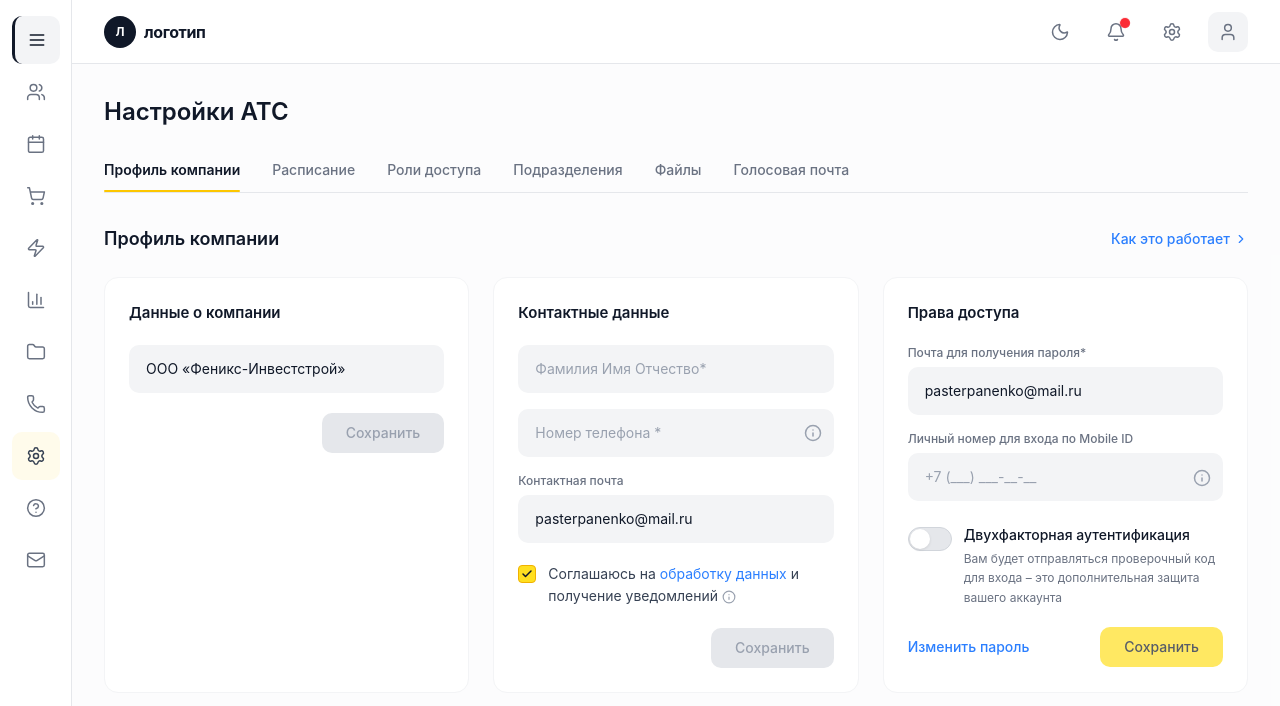
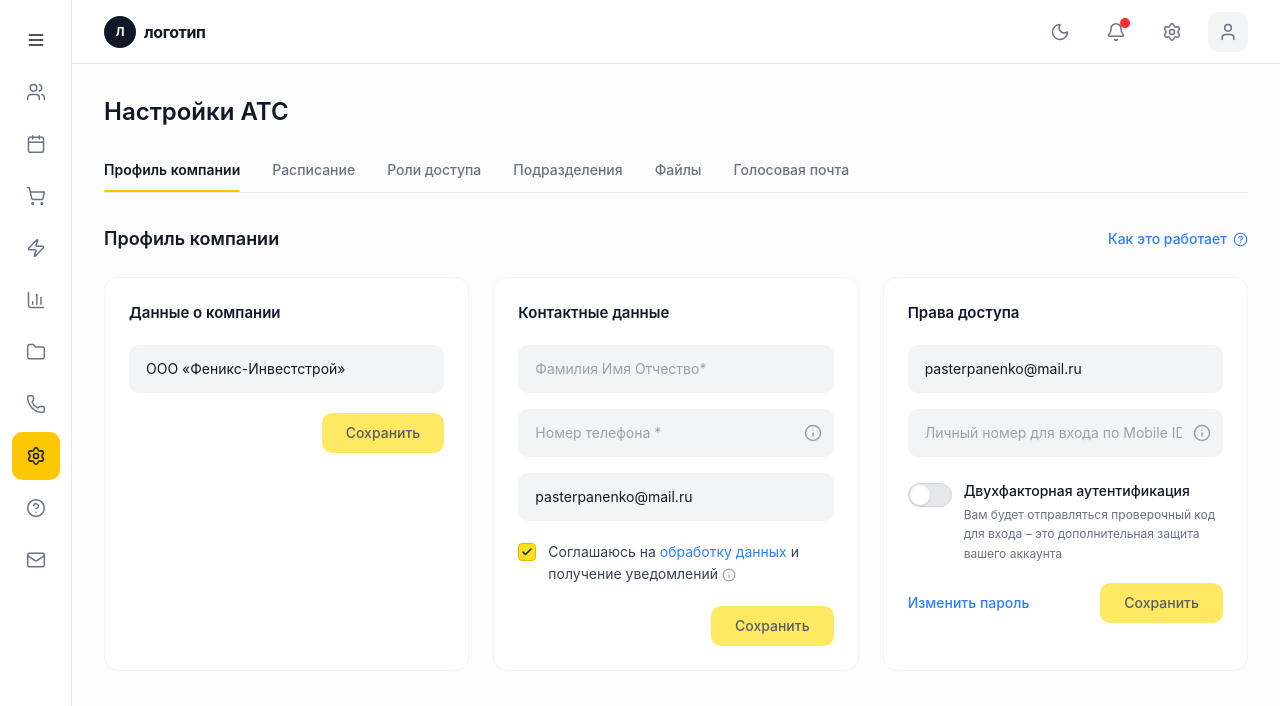
Before and after one commit to VeronikaVinogradova/Images, a Next.js app: page / in a window 1280 px wide. Shown: the top 706 px of the page. Built offline with nearby package versions, Linux system fonts and the light colour scheme.

Commit message:
a8925848-c13e-4bab-912e-6e25430f74b9

```diff
--- a/src/app/globals.css
+++ b/src/app/globals.css
@@ -151,8 +151,8 @@
   transition: all 0.2s ease;
 }
 .toggle-track.active {
-  background: #3B82F6;
-  border-color: #3B82F6;
+  background: #FACC15;
+  border-color: #EAB308;
 }
 .toggle-thumb {
   width: 20px;
--- a/src/app/page.tsx
+++ b/src/app/page.tsx
@@ -4,12 +4,12 @@ import React, { useState, useRef, useEffect } from 'react'
 import {
   Bell, User, Info, Moon, Settings, Users, Calendar,
   ShoppingCart, Zap, BarChart3, Folder, Phone, HelpCircle,
-  Mail, Menu, MoreVertical, Check, ChevronRight
+  Mail, Menu, MoreVertical, Check, CircleHelp
 } from 'lucide-react'
 
 // ─── Sidebar Icons Config ─────────────────────────────
 const sidebarIcons = [
-  { icon: Menu, label: 'Меню', active: true },
+  { icon: Menu, label: 'Меню', active: true, isBurger: true },
   { icon: Users, label: 'Пользователи', active: false },
   { icon: Calendar, label: 'Календарь', active: false },
   { icon: ShoppingCart, label: 'Магазин', active: false },
@@ -17,7 +17,7 @@ const sidebarIcons = [
   { icon: BarChart3, label: 'Аналитика', active: false },
   { icon: Folder, label: 'Файлы', active: false },
   { icon: Phone, label: 'Звонки', active: false },
-  { icon: Settings, label: 'Настройки', active: false, highlight: true },
+  { icon: Settings, label: 'Настройки', active: false, settingsActive: true },
   { icon: HelpCircle, label: 'Справка', active: false },
   { icon: Mail, label: 'Почта', active: false },
 ]
@@ -73,15 +73,18 @@ export default function Home() {
         {sidebarIcons.map((item, idx) => {
           const Icon = item.icon
           const isActive = item.active
-          const isHighlight = item.highlight
+          const isSettingsActive = item.settingsActive
+          const isBurger = item.isBurger
           return (
             <button
               key={idx}
               className={`w-12 h-12 rounded-lg flex items-center justify-center transition-colors ${
-                isActive
+                isBurger
+                  ? 'text-gray-900'
+                  : isSettingsActive
+                  ? 'bg-yellow-400 text-gray-900 hover:bg-yellow-500'
+                  : isActive
                   ? 'bg-gray-100 text-gray-900 border-l-[3px] border-gray-900'
-                  : isHighlight
-                  ? 'bg-amber-50 text-gray-700 hover:bg-amber-100'
                   : 'text-gray-500 hover:bg-gray-100 hover:text-gray-700'
               }`}
               title={item.label}
@@ -216,9 +219,9 @@ export default function Home() {
             {/* Section header */}
             <div className="flex items-center justify-between mb-6">
               <h2 className="text-lg font-semibold text-gray-900">Профиль компании</h2>
-              <button className="text-sm text-blue-500 hover:text-blue-600 font-medium flex items-center gap-1">
+              <button className="text-sm text-blue-500 hover:text-blue-600 font-medium flex items-center gap-1.5">
                 Как это работает
-                <ChevronRight size={14} />
+                <CircleHelp size={15} strokeWidth={1.8} />
               </button>
             </div>
 
@@ -230,18 +233,17 @@ export default function Home() {
                 <h3 className="text-[15px] font-semibold text-gray-900 mb-5">Данные о компании</h3>
 
                 <div className="space-y-4">
-                  <div>
                   <input
                     type="text"
                     defaultValue='ООО «Феникс-Инвестстрой»'
-                      className="w-full h-12 px-4 bg-gray-100 rounded-lg text-sm text-gray-900 border border-transparent focus:border-blue-500 focus:bg-white focus:outline-none transition-colors"
+                    placeholder="Название компании"
+                    className="w-full h-12 px-4 bg-gray-100 rounded-lg text-sm text-gray-900 border border-transparent focus:border-blue-500 focus:bg-white focus:outline-none transition-colors placeholder:text-gray-400"
                     readOnly
                   />
                 </div>
-                </div>
 
                 <div className="mt-5 flex justify-end">
-                  <button className="px-6 py-2.5 bg-gray-200 text-gray-400 text-sm font-medium rounded-lg cursor-not-allowed" disabled>
+                  <button className="px-6 py-2.5 bg-yellow-300 text-gray-900 text-sm font-medium rounded-lg cursor-not-allowed opacity-70" disabled>
                     Сохранить
                   </button>
                 </div>
@@ -265,15 +267,13 @@ export default function Home() {
                     />
                     <Info size={18} className="absolute right-3 top-1/2 -translate-y-1/2 text-gray-400" />
                   </div>
-                  <div>
-                    <label className="block text-xs font-medium text-gray-500 mb-1.5">Контактная почта</label>
                   <input
                     type="email"
                     defaultValue="pasterpanenko@mail.ru"
-                      className="w-full h-12 px-4 bg-gray-100 rounded-lg text-sm text-gray-900 border border-transparent focus:border-blue-500 focus:bg-white focus:outline-none transition-colors"
+                    placeholder="Контактная почта"
+                    className="w-full h-12 px-4 bg-gray-100 rounded-lg text-sm text-gray-900 border border-transparent focus:border-blue-500 focus:bg-white focus:outline-none transition-colors placeholder:text-gray-400"
                     readOnly
                   />
-                  </div>
 
                   {/* Checkbox */}
                   <div className="flex items-start gap-3 pt-1">
@@ -295,7 +295,7 @@ export default function Home() {
                 </div>
 
                 <div className="mt-5 flex justify-end">
-                  <button className="px-6 py-2.5 bg-gray-200 text-gray-400 text-sm font-medium rounded-lg cursor-not-allowed" disabled>
+                  <button className="px-6 py-2.5 bg-yellow-300 text-gray-900 text-sm font-medium rounded-lg cursor-not-allowed opacity-70" disabled>
                     Сохранить
                   </button>
                 </div>
@@ -306,24 +306,23 @@ export default function Home() {
                 <h3 className="text-[15px] font-semibold text-gray-900 mb-5">Права доступа</h3>
 
                 <div className="space-y-4">
-                  <div>
-                    <label className="block text-xs font-medium text-gray-500 mb-1.5">Почта для получения пароля*</label>
+                  <div className="relative">
                     <input
                       type="email"
                       defaultValue="pasterpanenko@mail.ru"
-                      className="w-full h-12 px-4 bg-gray-100 rounded-lg text-sm text-gray-900 border border-transparent cursor-default"
+                      placeholder="Почта для получения пароля*"
+                      className="w-full h-12 px-4 bg-gray-100 rounded-lg text-sm text-gray-900 border border-transparent cursor-default placeholder:text-gray-400"
                       readOnly
                     />
                   </div>
 
                   <div className="relative">
-                    <label className="block text-xs font-medium text-gray-500 mb-1.5">Личный номер для входа по Mobile ID</label>
                     <input
                       type="text"
-                      placeholder="+7 (___) ___-__-__"
+                      placeholder="Личный номер для входа по Mobile ID"
                       className="w-full h-12 px-4 pr-10 bg-gray-100 rounded-lg text-sm text-gray-900 border border-transparent focus:border-blue-500 focus:bg-white focus:outline-none transition-colors placeholder:text-gray-400"
                     />
-                    <Info size={18} className="absolute right-3 top-[38px] text-gray-400" />
+                    <Info size={18} className="absolute right-3 top-1/2 -translate-y-1/2 text-gray-400" />
                   </div>
 
                   {/* Toggle 2FA */}
```
Also changed, not shown: download/prototype_v2.png (added), download/prototype_v2_toggle.png (added). Lines whose indentation alone changed are shown as unchanged.
